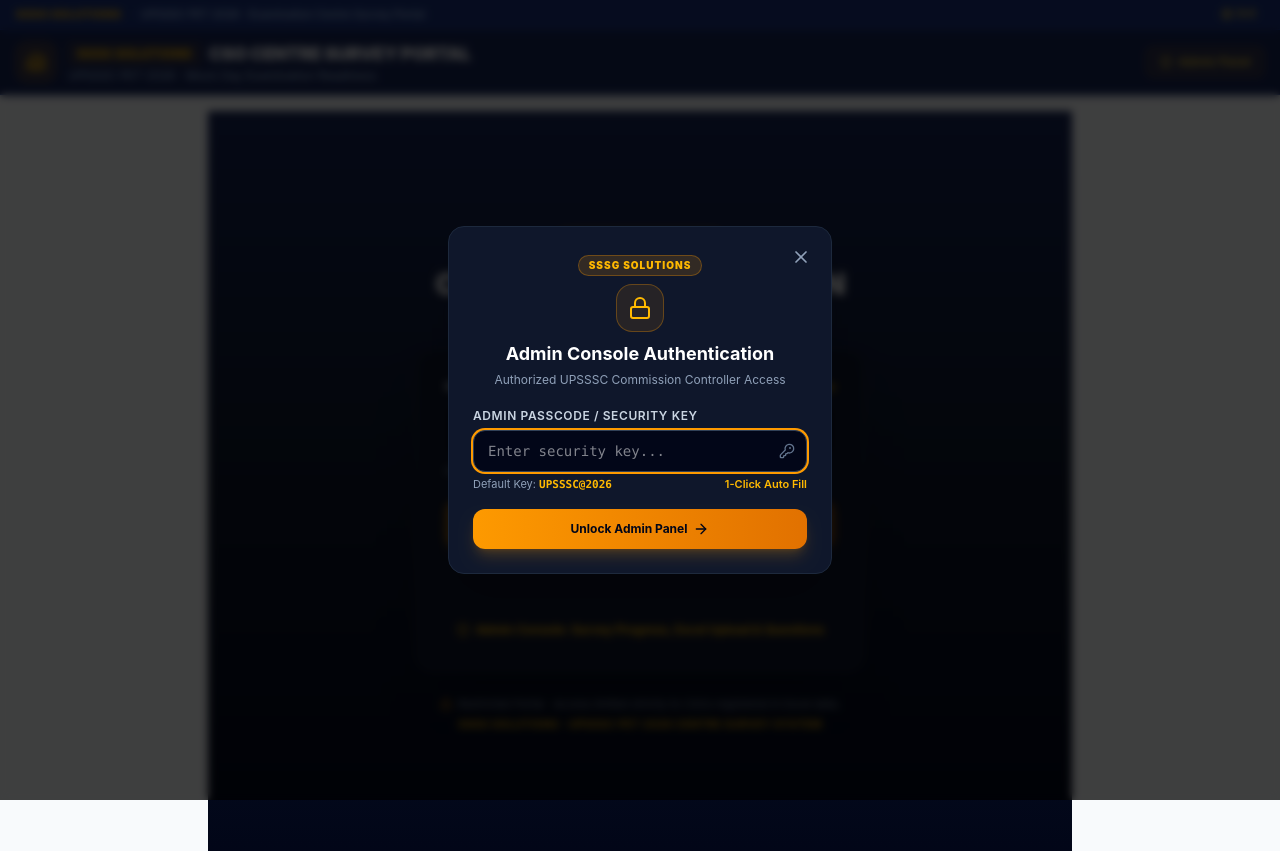
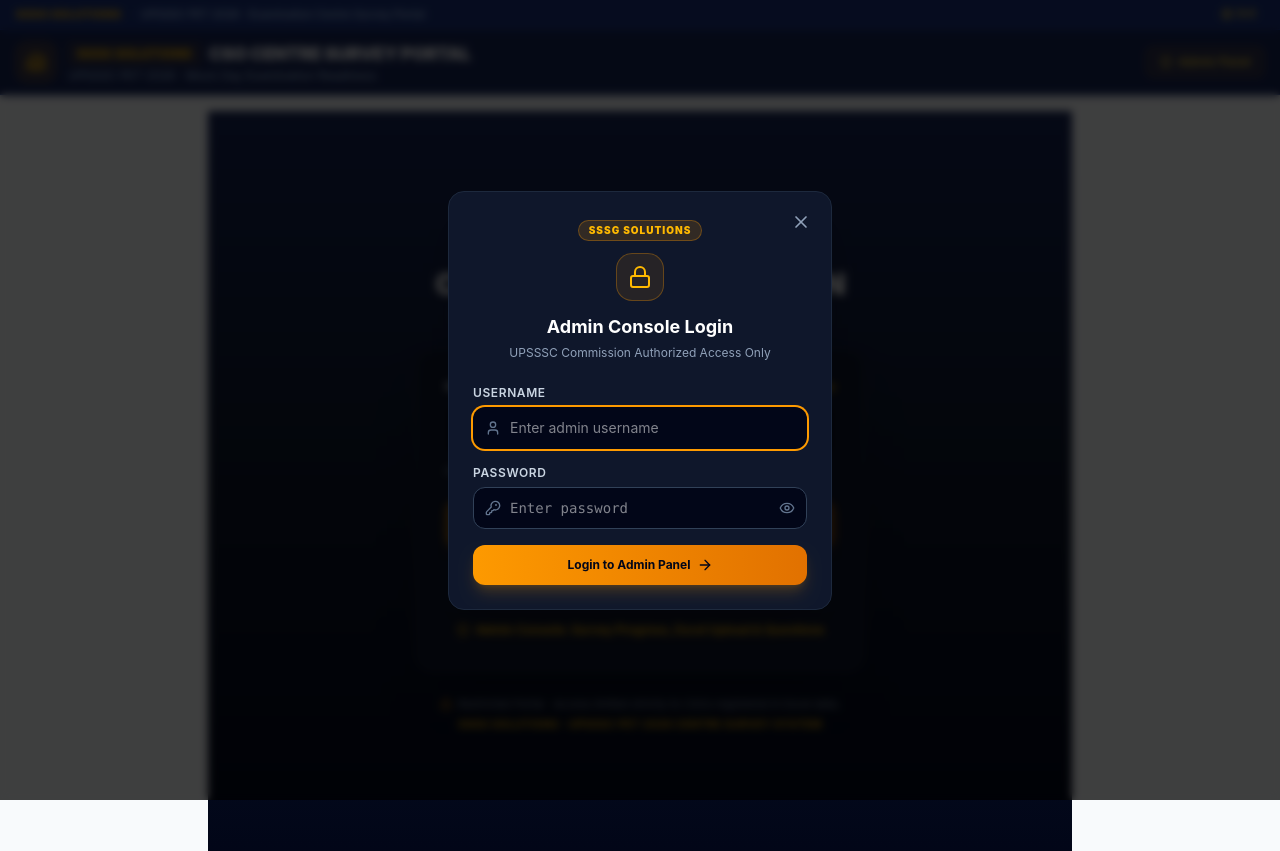
Before and after one commit to AtiqFullStack/ssg-cso-mernstack, a React (Vite) app: page / in a window 1280 px wide. Both pictures are taken after a click on the button "Admin Panel". Built offline with nearby package versions, Linux system fonts and the light colour scheme; no server answers.

Commit message:
-admin logim

```diff
--- a/server.ts
+++ b/server.ts
@@ -75,6 +75,26 @@ function cleanMobile(mob: any): string {
 }
 
 // ================= API ROUTES =================
+
+// Admin Login - username/password from .env
+app.post('/api/admin/login', (req: Request, res: Response) => {
+  const { username, password } = req.body;
+
+  const adminUser = process.env.ADMIN_USERNAME || 'admin';
+  const adminPass = process.env.ADMIN_PASSWORD || 'UPSSSC@2026';
+
+  if (!username || !password) {
+    return res.status(400).json({ success: false, error: 'Username aur password dono zaroori hain' });
+  }
+
+  if (username.trim() === adminUser && password.trim() === adminPass) {
+    console.log(`[ADMIN] Login successful for user: ${username}`);
+    return res.json({ success: true, message: 'Admin login successful' });
+  } else {
+    console.warn(`[ADMIN] Failed login attempt for user: ${username}`);
+    return res.status(401).json({ success: false, error: 'Invalid username or password' });
+  }
+});
 
 // Health check
 app.get('/api/health', async (_req: Request, res: Response) => {
--- a/src/components/admin/AdminLoginModal.tsx
+++ b/src/components/admin/AdminLoginModal.tsx
@@ -1,5 +1,5 @@
 import React, { useState } from 'react';
-import { Lock, ShieldAlert, KeyRound, X, CheckCircle2, ArrowRight } from 'lucide-react';
+import { Lock, ShieldAlert, KeyRound, User, X, ArrowRight, Eye, EyeOff } from 'lucide-react';
 import { Language } from '../../types/survey';
 
 interface AdminLoginModalProps {
@@ -15,31 +15,46 @@ export const AdminLoginModal: React.FC<AdminLoginModalProps> = ({
   onSuccess,
   language
 }) => {
-  const [adminPin, setAdminPin] = useState('');
+  const [username, setUsername] = useState('');
+  const [password, setPassword] = useState('');
+  const [showPassword, setShowPassword] = useState(false);
   const [error, setError] = useState('');
+  const [isLoading, setIsLoading] = useState(false);
 
   if (!isOpen) return null;
 
-  const handleSubmit = (e: React.FormEvent) => {
+  const handleSubmit = async (e: React.FormEvent) => {
     e.preventDefault();
-    if (adminPin.trim() === 'UPSSSC@2026' || adminPin.trim() === 'admin123' || adminPin.trim() === 'admin') {
-      onSuccess();
-      setAdminPin('');
-      setError('');
-    } else {
-      setError(
-        language === 'hi'
-          ? 'अमान्य एडमिन पासकोड। कृपया पुनः प्रयास करें।'
-          : 'Invalid Admin Security Key. Please verify passcode.'
-      );
+    setError('');
+
+    if (!username.trim() || !password.trim()) {
+      setError('Username aur password dono required hain.');
+      return;
     }
-  };
 
-  const handleQuickDemoAccess = () => {
-    setAdminPin('UPSSSC@2026');
-    setTimeout(() => {
-      onSuccess();
-    }, 200);
+    setIsLoading(true);
+    try {
+      const res = await fetch('/api/admin/login', {
+        method: 'POST',
+        headers: { 'Content-Type': 'application/json' },
+        body: JSON.stringify({ username: username.trim(), password: password.trim() })
+      });
+
+      const data = await res.json();
+
+      if (data.success) {
+        setUsername('');
+        setPassword('');
+        setError('');
+        onSuccess();
+      } else {
+        setError(data.error || 'Invalid username or password.');
+      }
+    } catch (err) {
+      setError('Server se connect nahi ho paya. Please try again.');
+    } finally {
+      setIsLoading(false);
+    }
   };
 
   return (
@@ -47,64 +62,95 @@ export const AdminLoginModal: React.FC<AdminLoginModalProps> = ({
       <div className="bg-slate-900 border border-slate-800 rounded-2xl max-w-sm w-full p-6 text-white shadow-2xl relative">
         <button
           onClick={onClose}
-          className="absolute top-4 right-4 text-slate-400 hover:text-white p-1"
+          className="absolute top-4 right-4 text-slate-400 hover:text-white p-1 cursor-pointer"
         >
           <X className="w-5 h-5" />
         </button>
 
-        <div className="text-center mb-5">
-          <div className="inline-flex items-center gap-1.5 px-2.5 py-0.5 rounded-full bg-amber-500/15 border border-amber-500/30 text-amber-400 text-[10px] font-black uppercase tracking-widest mb-2">
+        {/* Header */}
+        <div className="text-center mb-6">
+          <div className="inline-flex items-center gap-1.5 px-2.5 py-0.5 rounded-full bg-amber-500/15 border border-amber-500/30 text-amber-400 text-[10px] font-black uppercase tracking-widest mb-3">
             <span>SSSG SOLUTIONS</span>
           </div>
-          <div className="w-12 h-12 rounded-2xl bg-amber-500/10 border border-amber-500/30 text-amber-400 mx-auto flex items-center justify-center mb-2">
+          <div className="w-12 h-12 rounded-2xl bg-amber-500/10 border border-amber-500/30 text-amber-400 mx-auto flex items-center justify-center mb-3">
             <Lock className="w-6 h-6" />
           </div>
-          <h3 className="text-lg font-bold">Admin Console Authentication</h3>
+          <h3 className="text-lg font-bold">Admin Console Login</h3>
           <p className="text-xs text-slate-400 mt-1">
-            Authorized UPSSSC Commission Controller Access
+            UPSSSC Commission Authorized Access Only
           </p>
         </div>
 
         <form onSubmit={handleSubmit} className="space-y-4">
+          {/* Username */}
           <div>
             <label className="block text-xs font-semibold uppercase tracking-wider text-slate-300 mb-1.5">
-              Admin Passcode / Security Key
+              Username
             </label>
             <div className="relative">
+              <User className="w-4 h-4 text-slate-500 absolute left-3 top-1/2 -translate-y-1/2" />
               <input
-                type="password"
+                type="text"
                 autoFocus
-                value={adminPin}
-                onChange={(e) => setAdminPin(e.target.value)}
-                placeholder="Enter security key..."
-                className="w-full px-3.5 py-2.5 bg-slate-950 border border-slate-700 rounded-xl text-white font-mono text-sm focus:outline-none focus:ring-2 focus:ring-amber-500"
+                value={username}
+                onChange={(e) => setUsername(e.target.value)}
+                placeholder="Enter admin username"
+                autoComplete="username"
+                className="w-full pl-9 pr-3.5 py-2.5 bg-slate-950 border border-slate-700 rounded-xl text-white text-sm focus:outline-none focus:ring-2 focus:ring-amber-500 focus:border-transparent"
               />
-              <KeyRound className="w-4 h-4 text-slate-500 absolute right-3 top-1/2 -translate-y-1/2" />
             </div>
-            <div className="flex items-center justify-between mt-1 text-[11px] text-slate-400">
-              <span>Default Key: <strong className="font-mono text-amber-400">UPSSSC@2026</strong></span>
+          </div>
+
+          {/* Password */}
+          <div>
+            <label className="block text-xs font-semibold uppercase tracking-wider text-slate-300 mb-1.5">
+              Password
+            </label>
+            <div className="relative">
+              <KeyRound className="w-4 h-4 text-slate-500 absolute left-3 top-1/2 -translate-y-1/2" />
+              <input
+                type={showPassword ? 'text' : 'password'}
+                value={password}
+                onChange={(e) => setPassword(e.target.value)}
+                placeholder="Enter password"
+                autoComplete="current-password"
+                className="w-full pl-9 pr-10 py-2.5 bg-slate-950 border border-slate-700 rounded-xl text-white font-mono text-sm focus:outline-none focus:ring-2 focus:ring-amber-500 focus:border-transparent"
+              />
               <button
                 type="button"
-                onClick={handleQuickDemoAccess}
-                className="text-amber-400 hover:underline font-semibold"
+                onClick={() => setShowPassword(!showPassword)}
+                className="absolute right-3 top-1/2 -translate-y-1/2 text-slate-500 hover:text-slate-300 cursor-pointer"
               >
-                1-Click Auto Fill
+                {showPassword ? <EyeOff className="w-4 h-4" /> : <Eye className="w-4 h-4" />}
               </button>
             </div>
           </div>
 
+          {/* Error */}
           {error && (
-            <div className="p-2.5 rounded-lg bg-rose-950/60 border border-rose-800 text-xs text-rose-300">
-              {error}
+            <div className="p-2.5 rounded-lg bg-rose-950/60 border border-rose-800 text-xs text-rose-300 flex items-center gap-2">
+              <ShieldAlert className="w-3.5 h-3.5 shrink-0" />
+              <span>{error}</span>
             </div>
           )}
 
+          {/* Submit */}
           <button
             type="submit"
-            className="w-full py-3 bg-gradient-to-r from-amber-500 to-amber-600 hover:from-amber-400 hover:to-amber-500 text-slate-950 font-bold rounded-xl text-xs flex items-center justify-center gap-1.5 shadow-lg shadow-amber-500/20"
+            disabled={isLoading}
+            className="w-full py-3 bg-gradient-to-r from-amber-500 to-amber-600 hover:from-amber-400 hover:to-amber-500 disabled:opacity-60 disabled:cursor-not-allowed text-slate-950 font-bold rounded-xl text-xs flex items-center justify-center gap-1.5 shadow-lg shadow-amber-500/20 transition-all cursor-pointer"
           >
-            <span>Unlock Admin Panel</span>
-            <ArrowRight className="w-4 h-4" />
+            {isLoading ? (
+              <>
+                <div className="w-3.5 h-3.5 border-2 border-slate-950/30 border-t-slate-950 rounded-full animate-spin" />
+                <span>Verifying...</span>
+              </>
+            ) : (
+              <>
+                <span>Login to Admin Panel</span>
+                <ArrowRight className="w-4 h-4" />
+              </>
+            )}
           </button>
         </form>
       </div>
```
